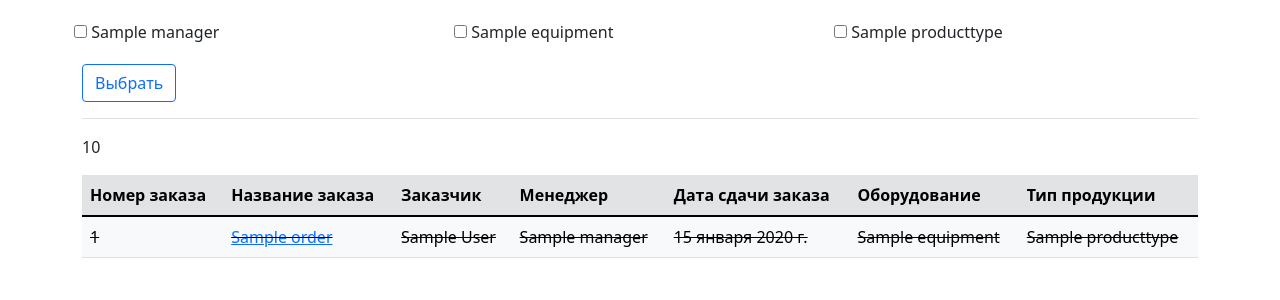
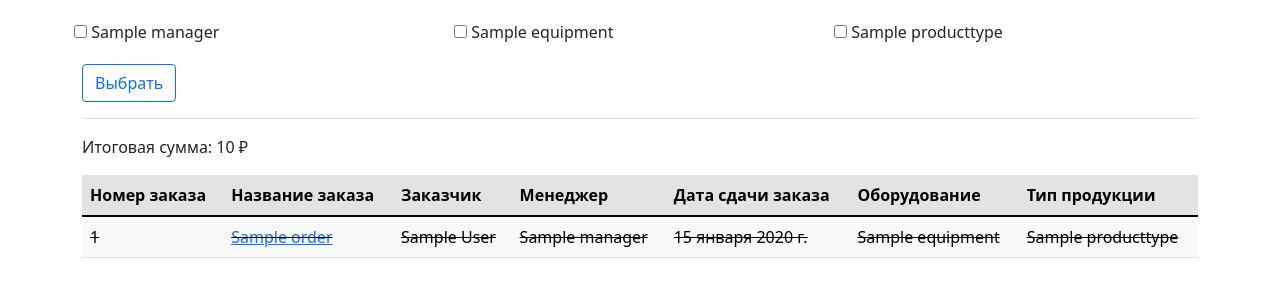
Before and after one commit to ninila-company/Complect-LIGA, a Django app: page / in a window 1280 px wide. Shown: the part 72-372 px from the top of the page. Run offline with Django 4.2, Linux system fonts and the light colour scheme; tables that the repository leaves empty hold one stand-in row (values such as "Sample post"); some libraries are stand-ins or nearby versions.

Commit message:
edit total

```diff
--- a/orders/app_order/templates/app_order/orders_list.html
+++ b/orders/app_order/templates/app_order/orders_list.html
@@ -43,7 +43,7 @@
         </div>
     </form>
 
-    <p>{{ view.get_total }}</p>
+    <p>Итоговая сумма: {{ view.get_total }} ₽</p>
 
     <table class="table table-secondary">
         <thead>
--- a/orders/app_order/views.py
+++ b/orders/app_order/views.py
@@ -51,6 +51,7 @@ class OrdersView(Managers, Equipments, ProductsType, ListView):
                                        'product_type')
 
     def get_total(self):
+        """Итоговая сумма."""
         queryset = Order.objects.aggregate(total=Sum('the_amount_of_the_deal'))
         return queryset['total']
 
@@ -90,6 +91,7 @@ class FilterOrdersView(Managers, Equipments, ProductsType, ListView):
         return context
 
     def get_total(self):
+        """Итоговая сумма."""
         queryset = Order.objects.filter(
             Q(manager__name__in=self.request.GET.getlist('managerName')) |
             Q(equipment__name__in=self.request.GET.getlist('equipmentName')) |
@@ -126,5 +128,6 @@ class LoginUser(LoginView):
 
 
 def logout_user(request):
+    """Выход."""
     logout(request)
     return redirect('/')
```
